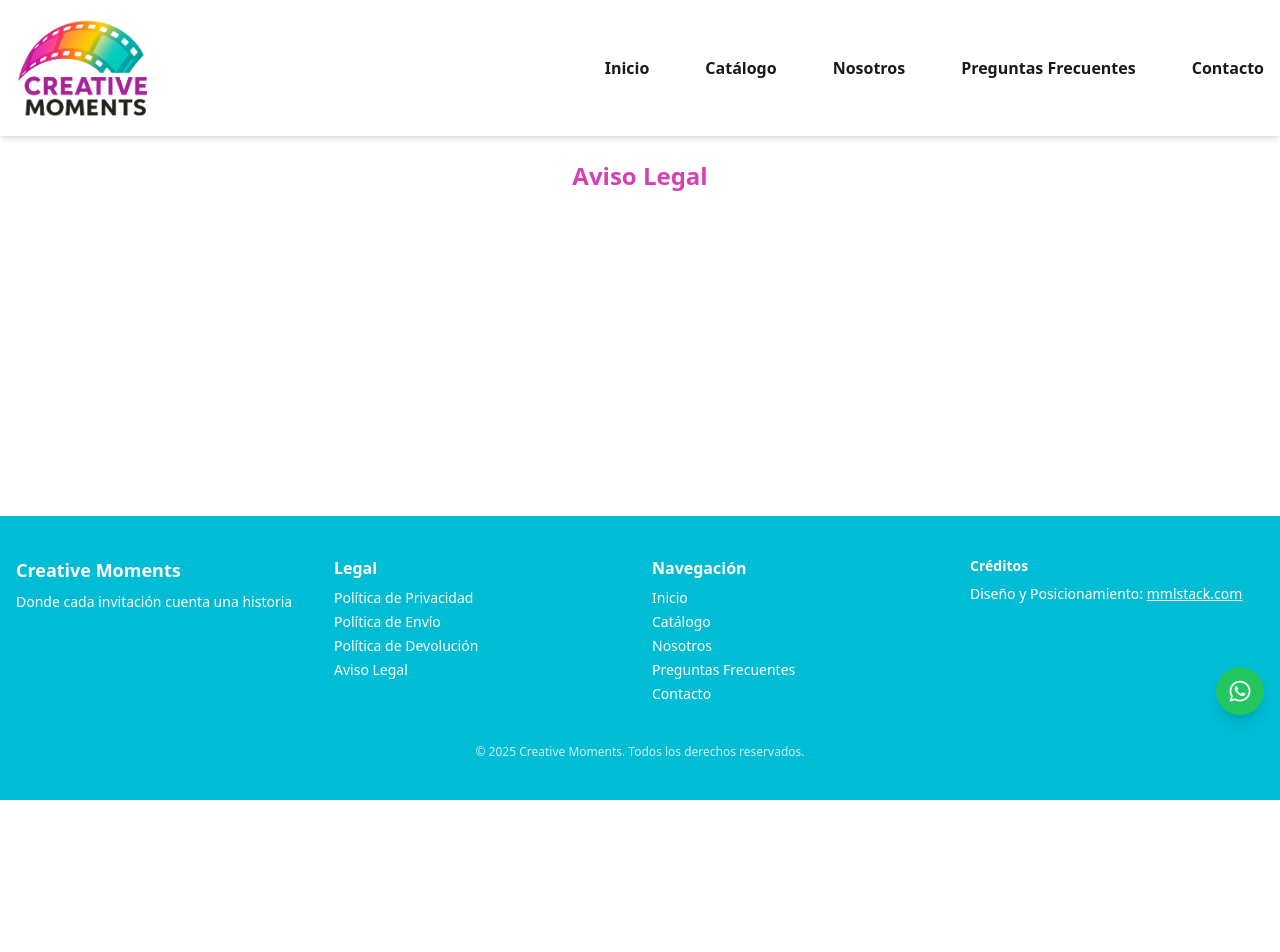
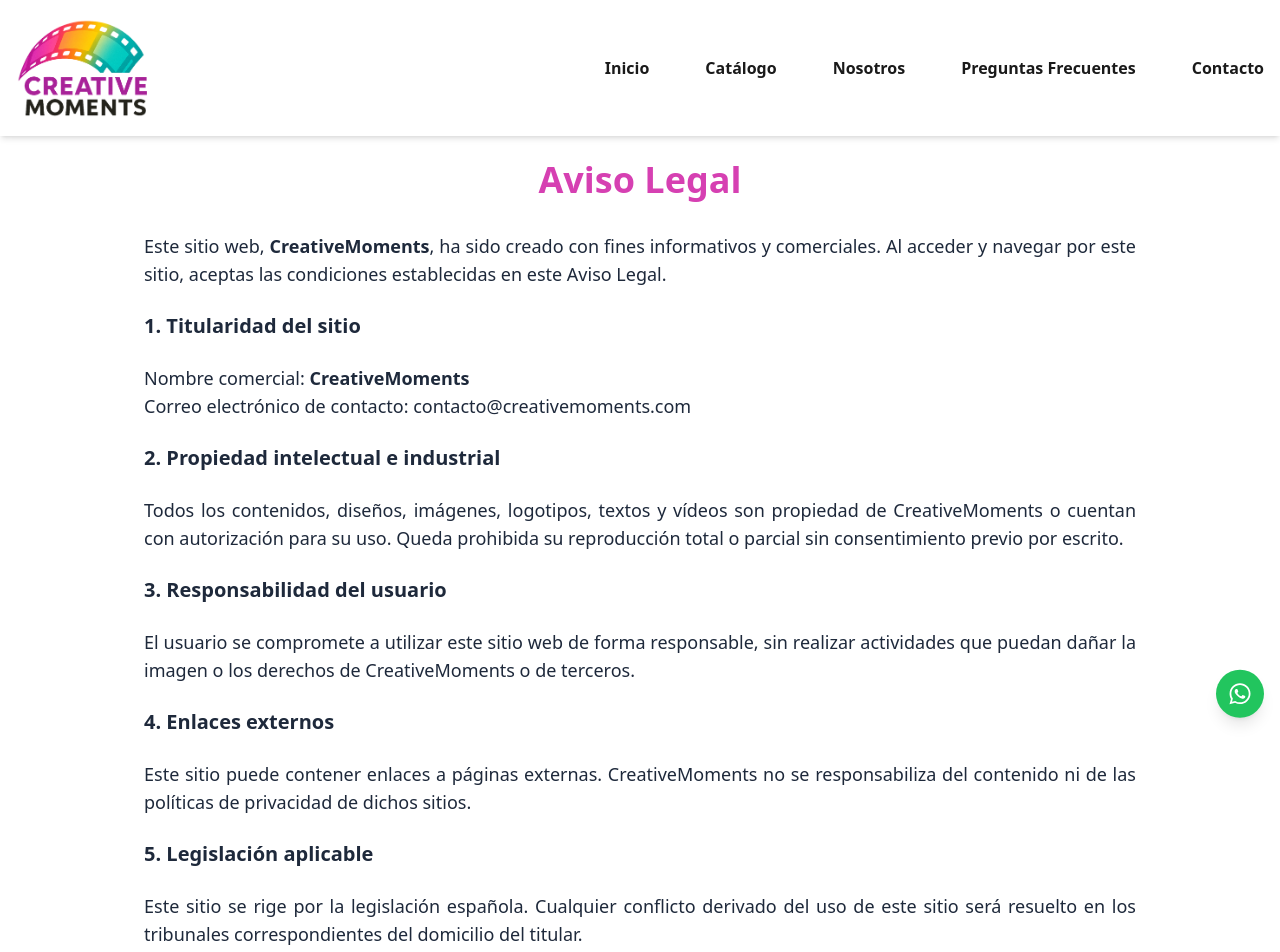
Before and after one commit to MarianDark/Creative-Moments, a React (Create React App) app in the folder frontend/: page /aviso-legal in a window 1280 px wide. Shown: the top 952 px of the page. Before the commit the page ends 800 px from the top, so only its background shows below. Built offline with nearby package versions, Linux system fonts and the light colour scheme.

Commit message:
Se añade pagina aviso legal

```diff
--- a/frontend/src/pages/AvisoLegal.jsx
+++ b/frontend/src/pages/AvisoLegal.jsx
@@ -1,7 +1,47 @@
+import React from 'react';
+
 const AvisoLegal = () => {
   return (
-    <div className="text-center py-20">
-      <h2 className="text-2xl font-bold text-mmlpink">Aviso Legal</h2>
+    <div className="max-w-5xl mx-auto px-4 py-20 text-slate-800">
+      <h1 className="text-3xl md:text-4xl font-bold text-center text-mmlpink mb-8">
+        Aviso Legal
+      </h1>
+
+      <div className="space-y-6 text-base md:text-lg text-justify leading-relaxed">
+        <p>
+          Este sitio web, <strong>CreativeMoments</strong>, ha sido creado con fines informativos y comerciales. Al acceder y navegar por este sitio, aceptas las condiciones establecidas en este Aviso Legal.
+        </p>
+
+        <h2 className="text-xl font-semibold mt-6">1. Titularidad del sitio</h2>
+        <p>
+          Nombre comercial: <strong>CreativeMoments</strong><br />
+          Correo electrónico de contacto: contacto@creativemoments.com
+        </p>
+
+        <h2 className="text-xl font-semibold mt-6">2. Propiedad intelectual e industrial</h2>
+        <p>
+          Todos los contenidos, diseños, imágenes, logotipos, textos y vídeos son propiedad de CreativeMoments o cuentan con autorización para su uso. Queda prohibida su reproducción total o parcial sin consentimiento previo por escrito.
+        </p>
+
+        <h2 className="text-xl font-semibold mt-6">3. Responsabilidad del usuario</h2>
+        <p>
+          El usuario se compromete a utilizar este sitio web de forma responsable, sin realizar actividades que puedan dañar la imagen o los derechos de CreativeMoments o de terceros.
+        </p>
+
+        <h2 className="text-xl font-semibold mt-6">4. Enlaces externos</h2>
+        <p>
+          Este sitio puede contener enlaces a páginas externas. CreativeMoments no se responsabiliza del contenido ni de las políticas de privacidad de dichos sitios.
+        </p>
+
+        <h2 className="text-xl font-semibold mt-6">5. Legislación aplicable</h2>
+        <p>
+          Este sitio se rige por la legislación española. Cualquier conflicto derivado del uso de este sitio será resuelto en los tribunales correspondientes del domicilio del titular.
+        </p>
+
+        <p className="mt-8 font-medium text-center">
+          Gracias por visitar nuestro sitio. Estamos aquí para ayudarte a crear recuerdos inolvidables 💛
+        </p>
+      </div>
     </div>
   );
 };
```
